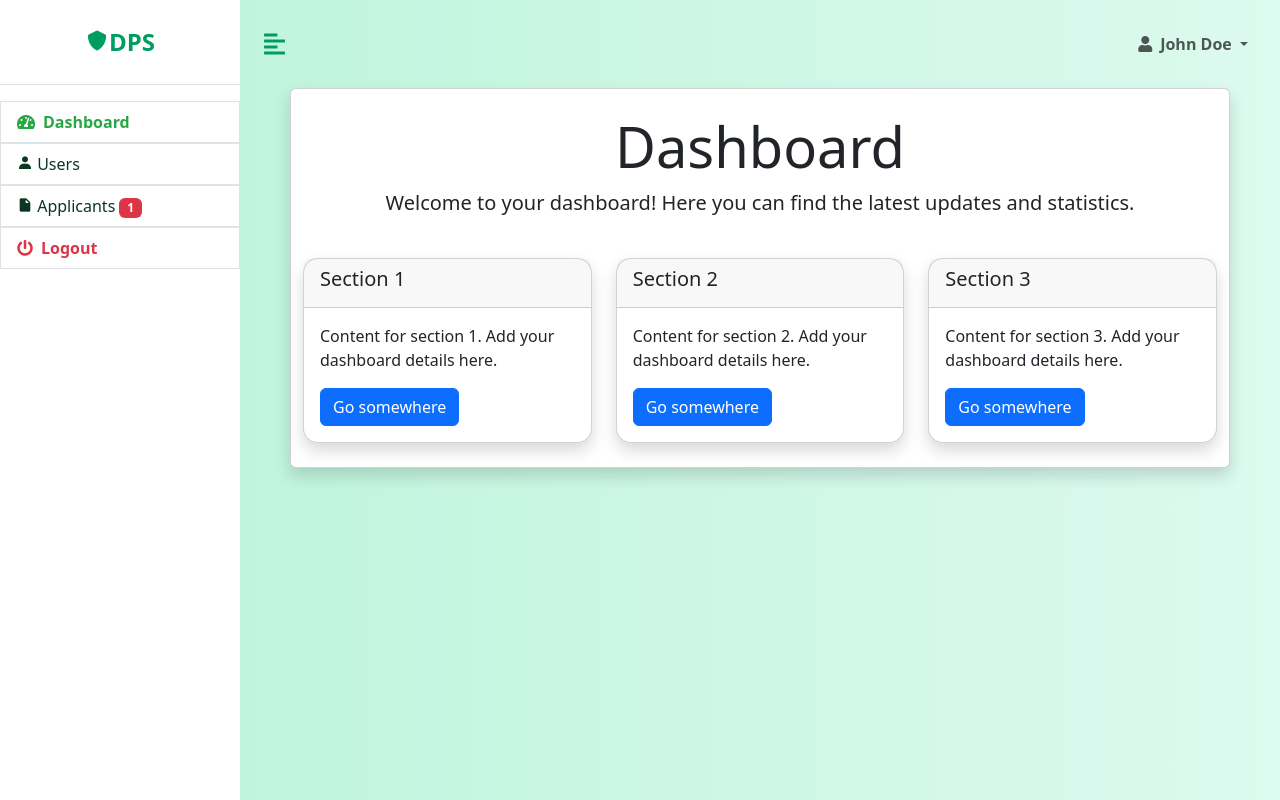
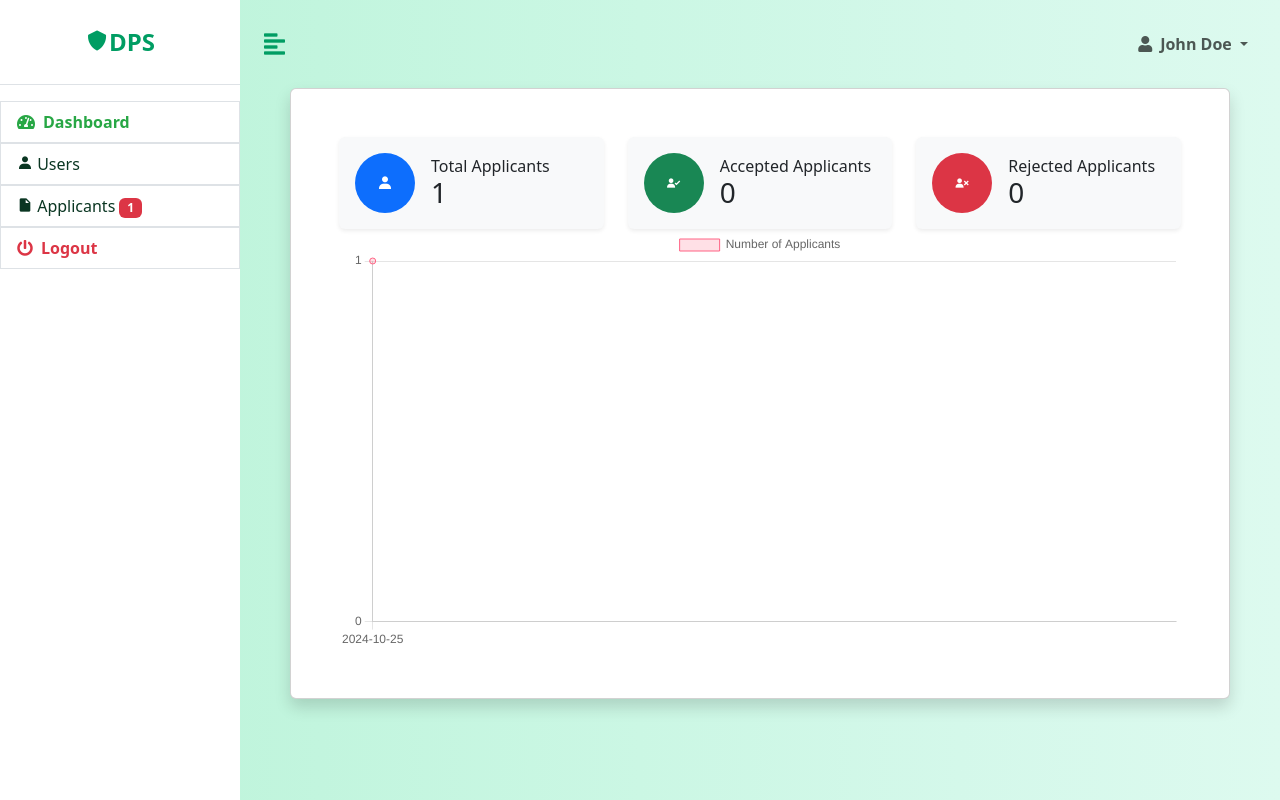
Before and after one commit to Squirrelting/dps, a PHP site: page /view/auth/index.php?page=dashboard in a window 1280 px wide. Run offline with PHP 8.4, Linux system fonts and the light colour scheme; the visitor is signed in with stand-in values (Sample User, id 1); data comes from the database, SQL or seed files in the repository; some libraries are stand-ins or nearby versions.

Commit message:
added dashboard display

```diff
--- a/controller/applicants/getApplicants.php
+++ b/controller/applicants/getApplicants.php
@@ -17,6 +17,7 @@ try {
             application.status
             FROM applicant
             INNER JOIN application ON applicant.id = application.applicant_id
+            ORDER BY application.id DESC
         ";
 
     $result = $conn->query($query);
--- /dev/null
+++ b/controller/dashboard/getApplicantCountByStatus.php
@@ -0,0 +1,53 @@
+<?php
+session_start();
+require_once "../../db/connect.php";
+
+if (!isset($_SESSION['username'])) {
+    header("location: ../../view/auth/login.php");
+    exit;
+}
+
+// SQL query to count the number of applications with status 'PENDING'
+$totalQuery = "SELECT COUNT(*) AS total_count FROM application";
+
+$totalResult = mysqli_query($conn, $totalQuery);
+
+if ($totalResult) {
+    $totalRow = mysqli_fetch_assoc($totalResult);
+    $totalApplicants = $totalRow['total_count'];
+} else {
+    echo "Error: " . mysqli_error($conn);
+}
+
+$acceptedQuery = "SELECT COUNT(*) AS accepted_count FROM application WHERE status = 'ACCEPTED'";
+
+$acceptedResult = mysqli_query($conn, $acceptedQuery);
+
+if ($acceptedResult) {
+    $acceptedRow = mysqli_fetch_assoc($acceptedResult);
+    $acceptedCount = $acceptedRow['accepted_count'];
+} else {
+    echo "Error: " . mysqli_error($conn);
+}
+
+$rejectedQuery = "SELECT COUNT(*) AS rejected_count FROM application WHERE status = 'REJECTED'";
+
+$rejectedResult = mysqli_query($conn, $rejectedQuery);
+
+if ($rejectedResult) {
+    $rejectedRow = mysqli_fetch_assoc($rejectedResult);
+    $rejectedCount = $rejectedRow['rejected_count'];
+} else {
+    echo "Error: " . mysqli_error($conn);
+}
+
+$data = [
+    'totalApplicants' => $totalApplicants,
+    'acceptedCount' => $acceptedCount,
+    'rejectedCount' => $rejectedCount
+];
+
+echo json_encode($data);
+// Close the database connection
+mysqli_close($conn);
+?>
--- /dev/null
+++ b/controller/dashboard/getLineChartData.php
@@ -0,0 +1,42 @@
+<?php
+session_start();
+require_once "../../db/connect.php";
+
+if (!isset($_SESSION['username'])) {
+    header("location: ../../view/auth/login.php");
+    exit;
+}
+
+// SQL query to get the count of applicants per day
+$query = "
+    SELECT DATE(created_at) AS application_date, COUNT(*) AS total_applicants
+    FROM applicant
+    GROUP BY DATE(created_at)
+    ORDER BY application_date ASC
+";
+
+// Execute the query
+$result = mysqli_query($conn, $query);
+
+// Initialize an array to store results
+$data = [];
+
+// Check if the query was successful
+if ($result) {
+    // Fetch each row as an associative array and add it to $data
+    while ($row = mysqli_fetch_assoc($result)) {
+        $data[] = [
+            'date' => $row['application_date'],
+            'total_applicants' => $row['total_applicants']
+        ];
+    }
+
+    // Return data as JSON
+    header('Content-Type: application/json');
+    echo json_encode($data);
+} else {
+    echo json_encode(['error' => mysqli_error($conn)]);
+}
+
+// Close the database connection
+mysqli_close($conn);
--- /dev/null
+++ b/css/dashboard.css
@@ -0,0 +1,7 @@
+.custom-gray {
+    background-color: #0000; /* Slightly darker gray than Bootstrap's gray-100 */
+    color: #333;
+  }
+  .custom-gray h6 {
+    color: #6c757d; /* Text-muted shade for label */
+  }
--- a/view/application/applicant_form.php
+++ b/view/application/applicant_form.php
@@ -21,7 +21,7 @@
         }
 
         .navbar {
-            background-color: #5bc0de;
+            background-color: #28a745;
             /* Light blue navbar */
         }
 
--- a/view/application/parents_form.php
+++ b/view/application/parents_form.php
@@ -41,7 +41,7 @@ if ($_SERVER["REQUEST_METHOD"] == "POST") {
         }
 
         .navbar {
-            background-color: #5bc0de;
+            background-color: #28a745;
             /* Light blue navbar */
         }
 
--- a/view/application/review_form.php
+++ b/view/application/review_form.php
@@ -35,7 +35,7 @@ $parents = $_SESSION['parents'] ?? [];
         }
 
         .navbar {
-            background-color: #5bc0de;
+            background-color: #28a745;
             /* Light blue navbar */
         }
 
--- a/view/application/success_form.php
+++ b/view/application/success_form.php
@@ -24,7 +24,7 @@ session_start();
         }
 
         .navbar {
-            background-color: #5bc0de;
+            background-color: #28a745;
         }
 
         .navbar-brand {
@@ -44,6 +44,7 @@ session_start();
         .back-home-btn {
             display: block;
             margin: 30px auto;
+            background-color: #28a745;
         }
     </style>
 </head>
@@ -66,7 +67,7 @@ session_start();
         </div>
 
         <!-- Back to Home Button -->
-        <a href="../landingpage" class="btn btn-primary back-home-btn">Back to Home</a>
+        <a href="../landingpage" class="btn btn-success back-home-btn">Back to Home</a>
     </div>
 
     <script src="https://code.jquery.com/jquery-3.6.0.min.js"></script>
--- a/view/auth/dashboard.php
+++ b/view/auth/dashboard.php
@@ -1,43 +1,51 @@
-<div class="container-fluid">
-    <div class="row">
-        <div class="col-12 text-center my-4">
-            <h1 class="display-4">Dashboard</h1>
-            <p class="lead">Welcome to your dashboard! Here you can find the latest updates and statistics.</p>
-        </div>
-    </div>
-    <div class="row">
-        <div class="col-md-4 mb-4">
-            <div class="card shadow" style="background-color: white; border-radius: 15px;">
-                <div class="card-header">
-                    <h5 class="card-title">Section 1</h5>
-                </div>
-                <div class="card-body">
-                    <p class="card-text">Content for section 1. Add your dashboard details here.</p>
-                    <a href="#" class="btn btn-primary">Go somewhere</a>
+<div class="container-fluid p-5">
+    <div class="row g-4">
+        <div class="col-md-4">
+            <div class="card p-3 shadow-sm border-0 bg-light" style="max-width: 18rem;">
+                <div class="d-flex align-items-center">
+                    <div class="bg-primary text-white rounded-circle d-flex align-items-center justify-content-center"
+                        style="width: 60px; height: 60px;">
+                        <i class='bx bxs-user'></i>
+                    </div>
+                    <div class="ms-3">
+                        <h6 class="mb-0">Total Applicants</h6>
+                        <h3 class="mb-0" id="totalApplicants"></h3>
+                    </div>
                 </div>
             </div>
         </div>
-        <div class="col-md-4 mb-4">
-            <div class="card shadow" style="background-color: white; border-radius: 15px;">
-                <div class="card-header">
-                    <h5 class="card-title">Section 2</h5>
-                </div>
-                <div class="card-body">
-                    <p class="card-text">Content for section 2. Add your dashboard details here.</p>
-                    <a href="#" class="btn btn-primary">Go somewhere</a>
+
+        <div class="col-md-4">
+            <div class="card p-3 shadow-sm border-0 bg-light" style="max-width: 18rem;">
+                <div class="d-flex align-items-center">
+                    <div class="bg-success text-white rounded-circle d-flex align-items-center justify-content-center"
+                        style="width: 60px; height: 60px;">
+                        <i class='bx bxs-user-check'></i>
+                    </div>
+                    <div class="ms-3">
+                        <h6 class="mb-0">Accepted Applicants</h6>
+                        <h3 class="mb-0" id="acceptedCount"></h3>
+                    </div>
                 </div>
             </div>
         </div>
-        <div class="col-md-4 mb-4">
-            <div class="card shadow" style="background-color: white; border-radius: 15px;">
-                <div class="card-header">
-                    <h5 class="card-title">Section 3</h5>
-                </div>
-                <div class="card-body">
-                    <p class="card-text">Content for section 3. Add your dashboard details here.</p>
-                    <a href="#" class="btn btn-primary">Go somewhere</a>
+
+        <div class="col-md-4">
+            <div class="card p-3 shadow-sm border-0 bg-light" style="max-width: 18rem;">
+                <div class="d-flex align-items-center">
+                    <div class="bg-danger text-white rounded-circle d-flex align-items-center justify-content-center"
+                        style="width: 60px; height: 60px;">
+                        <i class='bx bxs-user-x'></i>
+                    </div>
+                    <div class="ms-3">
+                        <h6 class="mb-0">Rejected Applicants</h6>
+                        <h3 class="mb-0" id="rejectedCount"></h3>
+                    </div>
                 </div>
             </div>
         </div>
     </div>
+    <div>
+        <canvas id="myChart"></canvas>
+    </div>
 </div>
--- a/view/auth/index.php
+++ b/view/auth/index.php
@@ -28,9 +28,12 @@ if (!isset($_SESSION['username'])) {
     <script src="https://cdn.jsdelivr.net/npm/chart.js"></script>
     <!-- My CSS -->
     <link rel="stylesheet" href="../../css/AuthLayout/index.css?v=<?php echo time(); ?>">
+    <link rel="stylesheet" href="../../css/dashboard.css?v=<?php echo time(); ?>">
     <link rel="icon" href="images/ez.ico" type="image/x-icon">
     <link rel="stylesheet" href="../../node_modules/bootstrap/dist/css/bootstrap.min.css">
     <script src="../../node_modules/bootstrap/dist/js/bootstrap.bundle.min.js"></script>
+    <link href="https://fonts.googleapis.com/css?family=Open+Sans:300,400,600,700" rel="stylesheet">
+    <link href="https://cdnjs.cloudflare.com/ajax/libs/font-awesome/5.3.1/css/all.min.css" rel="stylesheet">
     <title>EZCheck Admin</title>
 </head>
 <div class="loading-overlay" id="loadingOverlay">
@@ -244,10 +247,13 @@ if (!isset($_SESSION['username'])) {
                     switchPage(pageId);
 
                     // Call getApplicants if the applicants page is loaded
-                    if (pageId === 'applicants' && typeof getApplicants === 'function') {
+                    if (pageId === 'applicants') {
                         getApplicants();
-                    } else if (pageId === 'viewApplicant' && typeof getApplicantDetails === 'function') {
+                    } else if (pageId === 'viewApplicant') {
                         getApplicantDetails();
+                    } else if(pageId === 'dashboard') {
+                        getLineGraphData();
+                        getApplicantCountByStatus();
                     }
                 })
                 .catch(error => {
@@ -282,6 +288,7 @@ if (!isset($_SESSION['username'])) {
 <script src="../../view/js/applicants/index.js?v=<?php echo time(); ?>"></script>
 <script src="../../view/js/applicants/view.js?v=<?php echo time(); ?>"></script>
 <script src="../../js/AuthLayout/script.js?v=<?php echo time(); ?>"></script>
+<script src="../../view/js/dashboard/dashboard.js?v=<?php echo time(); ?>"></script>
 </body>
 
 </html>
```
Also changed, not shown: view/js/dashboard/dashboard.js (added, +63 -0 lines).
